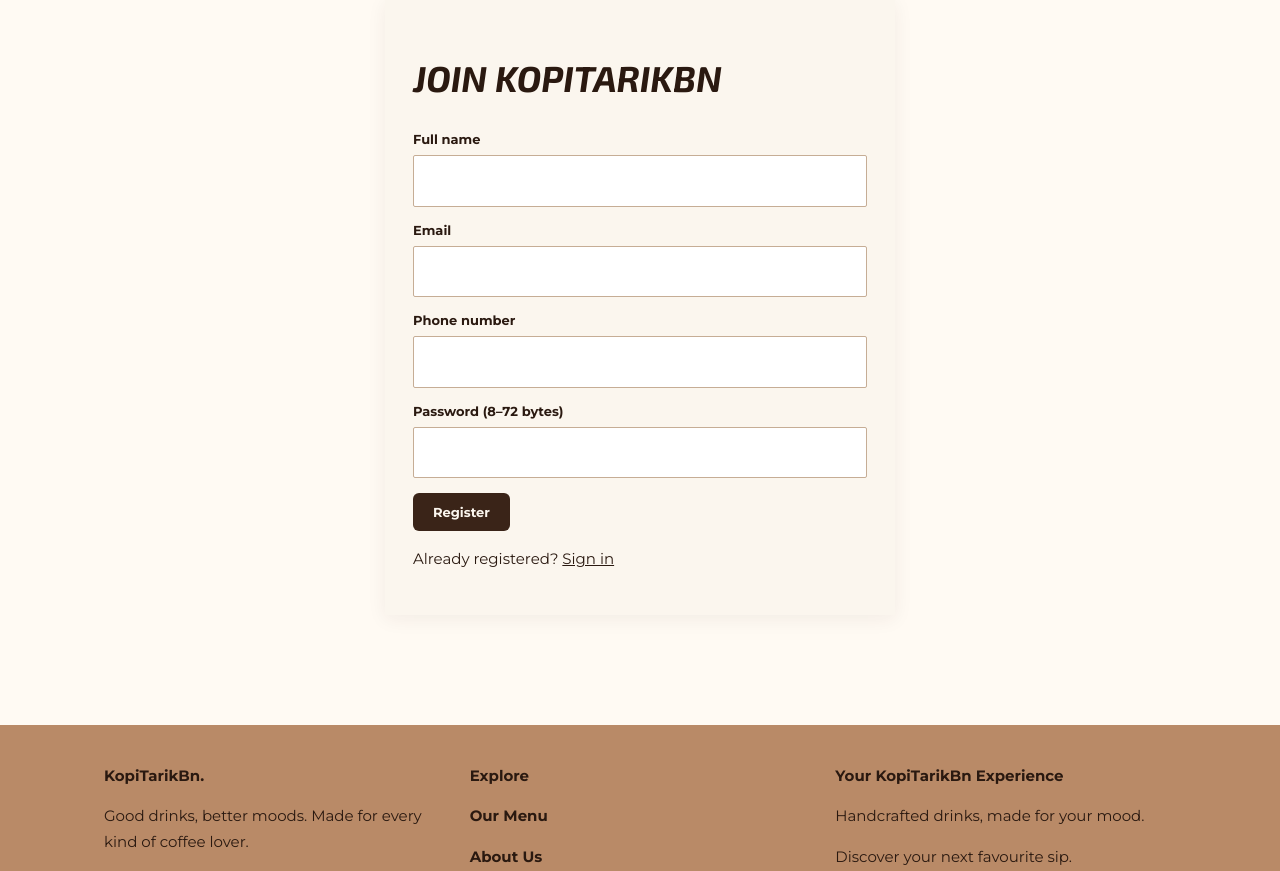
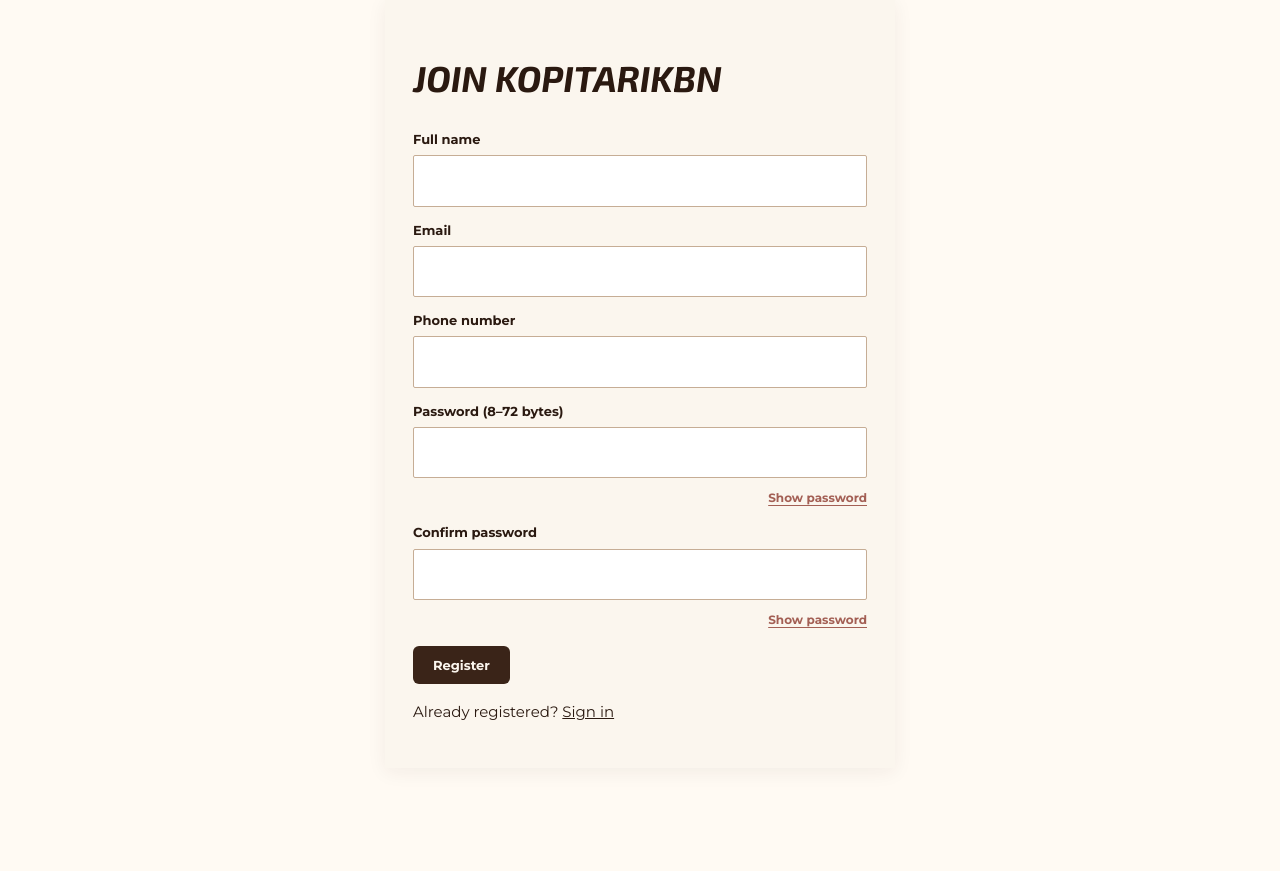
Before and after one commit to Akmallalala/KopiTarik, a PHP site: page /register.php in a window 1280 px wide. Shown: the part 333-1204 px from the top of the page. Run offline with PHP 8.4, Linux system fonts and the light colour scheme; some libraries are stand-ins or nearby versions.

Commit message:
update register.php functions

```diff
--- a/register.php
+++ b/register.php
@@ -5,8 +5,18 @@ $title='Register';$err='';
 if ($_SERVER['REQUEST_METHOD']==='POST') {
     verify_csrf();
     $name=trim($_POST['name'] ?? '');$email=trim($_POST['email'] ?? '');$phone=trim($_POST['phone'] ?? '');$pass=$_POST['password'] ?? '';
-    if (mb_strlen($name)<2 || mb_strlen($name)>100 || strlen($email)>100 || !filter_var($email,FILTER_VALIDATE_EMAIL) || !preg_match('/^[0-9+() -]{7,20}$/D',$phone) || strlen($pass)<8 || strlen($pass)>72) {
-        $err='Enter a name, valid email and phone, and a password of 8 to 72 bytes.';
+    $confirm_pass=$_POST['confirm_password'] ?? '';
+    // Check each field separately so users know exactly what to correct.
+    if (mb_strlen($name)<2 || mb_strlen($name)>100) {
+        $err='Full name must be between 2 and 100 characters.';
+    } elseif (strlen($email)>100 || !filter_var($email,FILTER_VALIDATE_EMAIL)) {
+        $err='Please enter a valid email address (up to 100 characters).';
+    } elseif (!preg_match('/^[0-9+() -]{7,20}$/D',$phone)) {
+        $err='Please enter a valid phone number (7 to 20 characters).';
+    } elseif (strlen($pass)<8 || strlen($pass)>72) {
+        $err='Password must be between 8 and 72 bytes.';
+    } elseif ($pass !== $confirm_pass) {
+        $err='Passwords do not match. Please try again.';
     } else {
         $st=$pdo->prepare('SELECT customer_id FROM customer WHERE email=?');$st->execute([$email]);
         if ($st->fetchColumn()) $err='This email is already registered.';
@@ -60,7 +70,7 @@ include __DIR__ . '/includes/header.php';
 
         <?php if ($err): ?>
 
-            <p class="error">
+            <p class="error" role="alert">
                 <?= h($err) ?>
             </p>
 
@@ -78,12 +88,14 @@ include __DIR__ . '/includes/header.php';
 
         <!-- FULL NAME -->
 
-        <label>
+        <label for="register-name">
             Full name
         </label>
 
         <input
+            id="register-name"
             name="name"
+            autocomplete="name"
             required
             maxlength="100"
             value="<?= h($_POST['name'] ?? '') ?>"
@@ -92,13 +104,18 @@ include __DIR__ . '/includes/header.php';
 
         <!-- EMAIL ADDRESS -->
 
-        <label>
+        <label for="register-email">
             Email
         </label>
 
         <input
             type="email"
+            id="register-email"
             name="email"
+            autocomplete="email"
+            inputmode="email"
+            autocapitalize="none"
+            spellcheck="false"
             required
             maxlength="100"
             value="<?= h($_POST['email'] ?? '') ?>"
@@ -107,12 +124,15 @@ include __DIR__ . '/includes/header.php';
 
         <!-- PHONE NUMBER -->
 
-        <label>
+        <label for="register-phone">
             Phone number
         </label>
 
         <input
+            id="register-phone"
             name="phone"
+            type="tel"
+            autocomplete="tel"
             required
             maxlength="20"
             value="<?= h($_POST['phone'] ?? '') ?>"
@@ -121,17 +141,52 @@ include __DIR__ . '/includes/header.php';
 
         <!-- PASSWORD -->
 
-        <label>
+        <label for="register-password">
             Password (8–72 bytes)
         </label>
 
         <input
             type="password"
+            id="register-password"
             name="password"
+            autocomplete="new-password"
             required
             minlength="8"
             maxlength="72"
         >
+        <button
+            type="button"
+            class="register-password-toggle"
+            data-password-target="register-password"
+            aria-controls="register-password"
+            aria-pressed="false"
+            style="display:block; margin:8px 0 0 auto; padding:4px 0; border:0; background:transparent; color:#a35f54; font:700 12px Montserrat,Arial,sans-serif; text-decoration:underline; text-underline-offset:3px; cursor:pointer;"
+        >Show password</button>
+
+
+        <!-- CONFIRM PASSWORD -->
+
+        <label for="register-confirm-password">
+            Confirm password
+        </label>
+
+        <input
+            type="password"
+            id="register-confirm-password"
+            name="confirm_password"
+            autocomplete="new-password"
+            required
+            minlength="8"
+            maxlength="72"
+        >
+        <button
+            type="button"
+            class="register-password-toggle"
+            data-password-target="register-confirm-password"
+            aria-controls="register-confirm-password"
+            aria-pressed="false"
+            style="display:block; margin:8px 0 0 auto; padding:4px 0; border:0; background:transparent; color:#a35f54; font:700 12px Montserrat,Arial,sans-serif; text-decoration:underline; text-underline-offset:3px; cursor:pointer;"
+        >Show password</button>
 
 
         <!-- REGISTER BUTTON -->
@@ -159,6 +214,21 @@ include __DIR__ . '/includes/header.php';
 
 </section>
 
+<script>
+    // Each Show/Hide button controls only its matching password field.
+    document.querySelectorAll('.register-password-toggle').forEach((button) => {
+        const input = document.getElementById(button.dataset.passwordTarget);
+        if (!input) return;
+
+        button.addEventListener('click', () => {
+            const show = input.type === 'password';
+            input.type = show ? 'text' : 'password';
+            button.textContent = show ? 'Hide password' : 'Show password';
+            button.setAttribute('aria-pressed', String(show));
+        });
+    });
+</script>
+
 
 <!-- 5. FOOTER -->
 
```
